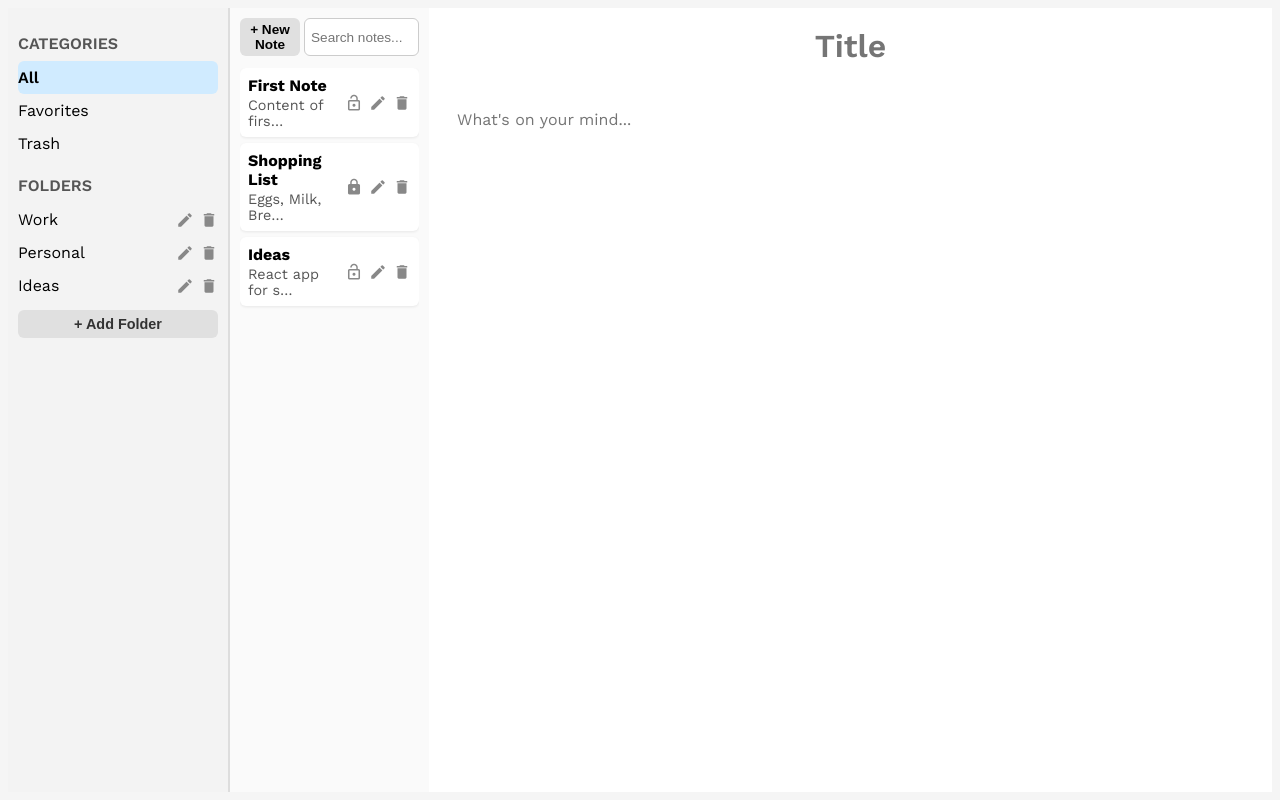
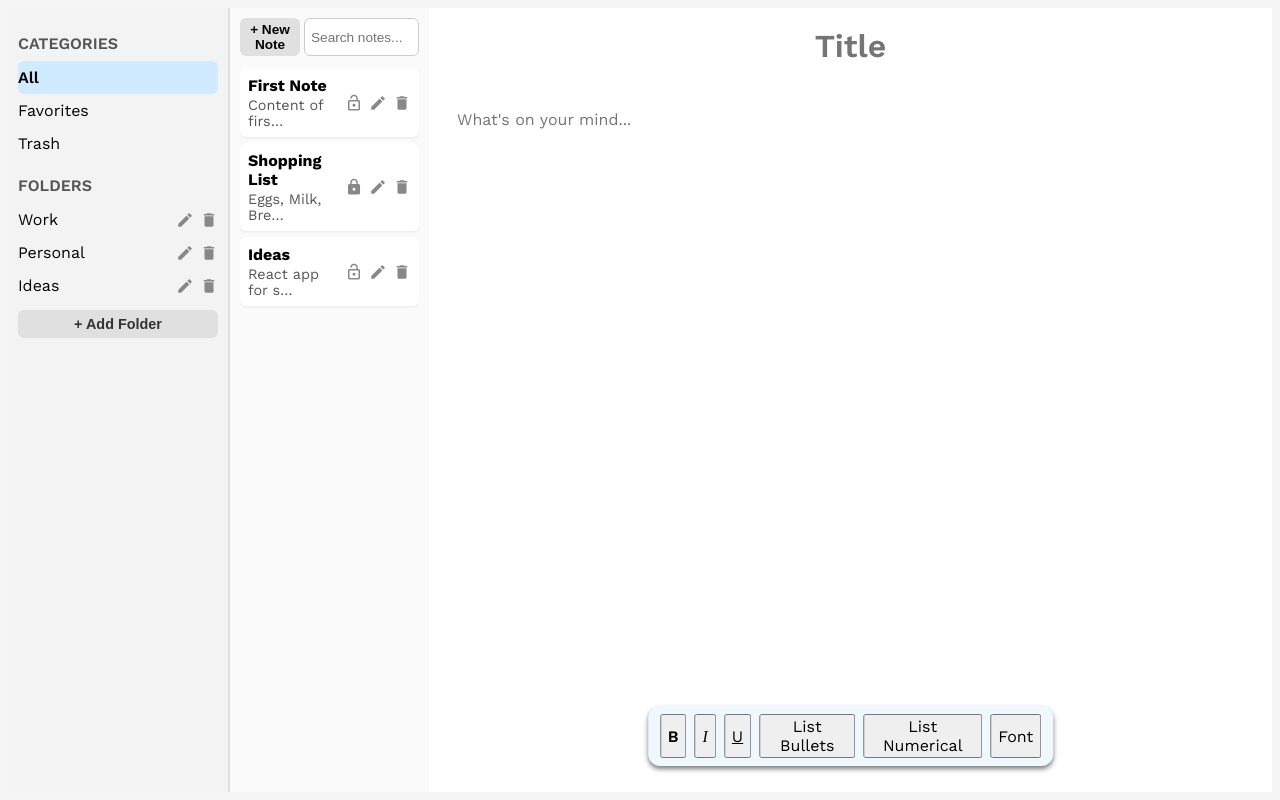
Before and after one commit to theRedKh/thinkbox-notes, a React (Vite) app in the folder client/: page / in a window 1280 px wide. Built offline with nearby package versions, Linux system fonts and the light colour scheme.

Commit message:
highlight previwer

```diff
--- a/client/src/components/NoteForm/NoteForm.jsx
+++ b/client/src/components/NoteForm/NoteForm.jsx
@@ -1,9 +1,11 @@
-import { useEffect, useState } from "react";
+import { useEffect, useState, useRef } from "react";
 import styles from "./NoteForm.module.css";
+import Toolbar from "../Toolbar/Toolbar";
 
 export default function NoteForm({ note, setNotes, noteIndex, searchQuery }) {
   const [title, setTitle] = useState("");
   const [content, setContent] = useState("");
+  const textareaRef = useRef(null);
 
   useEffect(() => {
     if (note) {
@@ -37,7 +39,6 @@ export default function NoteForm({ note, setNotes, noteIndex, searchQuery }) {
     }
   };
 
-  // Highlight search matches in editor
   const highlightMatch = (text) => {
     if (!searchQuery) return text;
     const regex = new RegExp(`(${searchQuery})`, "gi");
@@ -70,19 +71,24 @@ export default function NoteForm({ note, setNotes, noteIndex, searchQuery }) {
             minute: "2-digit",
           })}
       </p>
+
+      <div className={styles.editorWrapper}>
+        {/* Highlighted overlay */}
+        <div className={styles.highlightedContent}>
+          <pre>{highlightMatch(content)}</pre>
+        </div>
+
+        {/* Actual textarea */}
         <textarea
+          ref={textareaRef}
           className={styles.noteArea}
           placeholder="What's on your mind..."
           value={content}
           onChange={handleContentChange}
         />
-      {/* Optional: live preview with highlights */}
-      {searchQuery && (
-        <div className={styles.preview}>
-          <strong>{highlightMatch(title)}</strong>
-          <p>{highlightMatch(content)}</p>
+
+        <Toolbar/>
       </div>
-      )}
     </div>
   );
 }
--- a/client/src/components/NoteForm/NoteForm.module.css
+++ b/client/src/components/NoteForm/NoteForm.module.css
@@ -54,3 +54,43 @@
     margin-bottom: 5px;
     font-family: "Work Sans", sans-serif;
 }
+
+.editorWrapper {
+  position: relative;
+  flex: 1;
+}
+
+.noteArea {
+  position: relative;
+  background: transparent; /* allow overlay to show */
+  color: #000;
+  width: 100%;
+  height: 200px;
+  padding: 12px;
+  font-family: "Work Sans", sans-serif;
+  font-size: 16px;
+  border: none; /* borderless feel */
+  resize: none;
+  z-index: 2;
+  caret-color: black;
+}
+
+.highlightedContent {
+  position: absolute;
+  top: 0;
+  left: 0;
+  width: 100%;
+  height: 100%;
+  pointer-events: none; /* let clicks go through to textarea */
+  color: transparent; /* base text invisible */
+  white-space: pre-wrap;
+  padding: 12px;
+  font-family: "Work Sans", sans-serif;
+  font-size: 16px;
+  z-index: 1;
+}
+
+.highlightedContent mark {
+  background-color: #fff176; /* yellow highlight */
+  color: black;
+}
```
Lines whose indentation alone changed are shown as unchanged.
